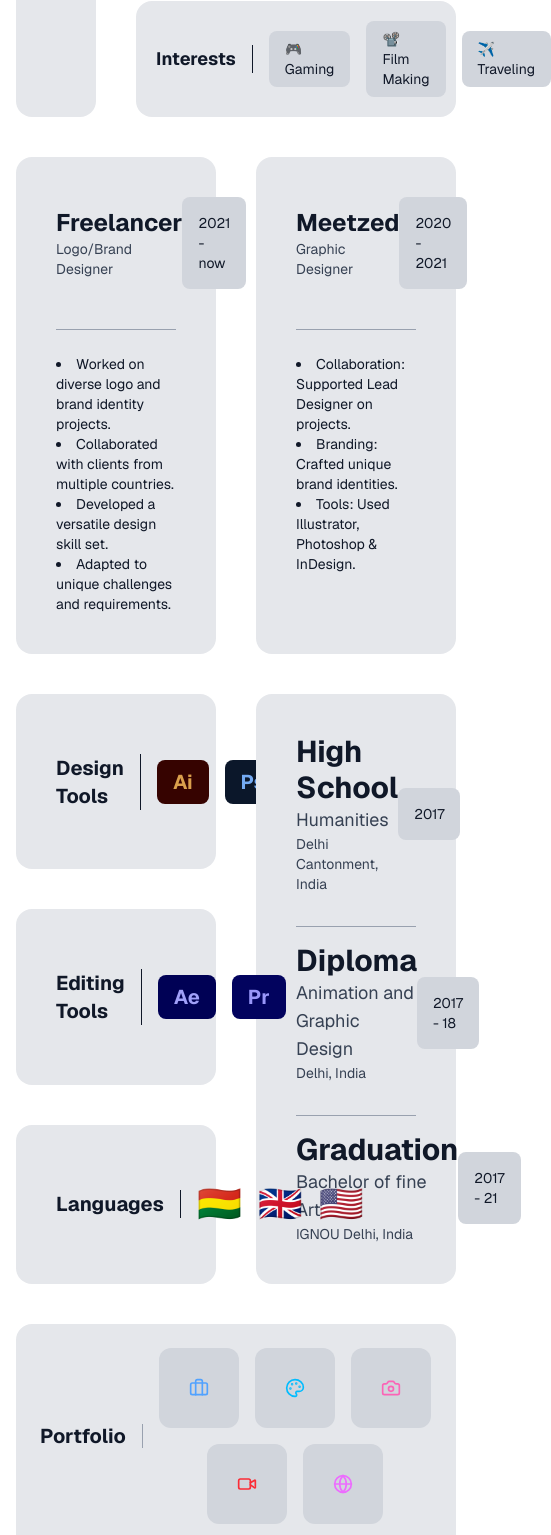
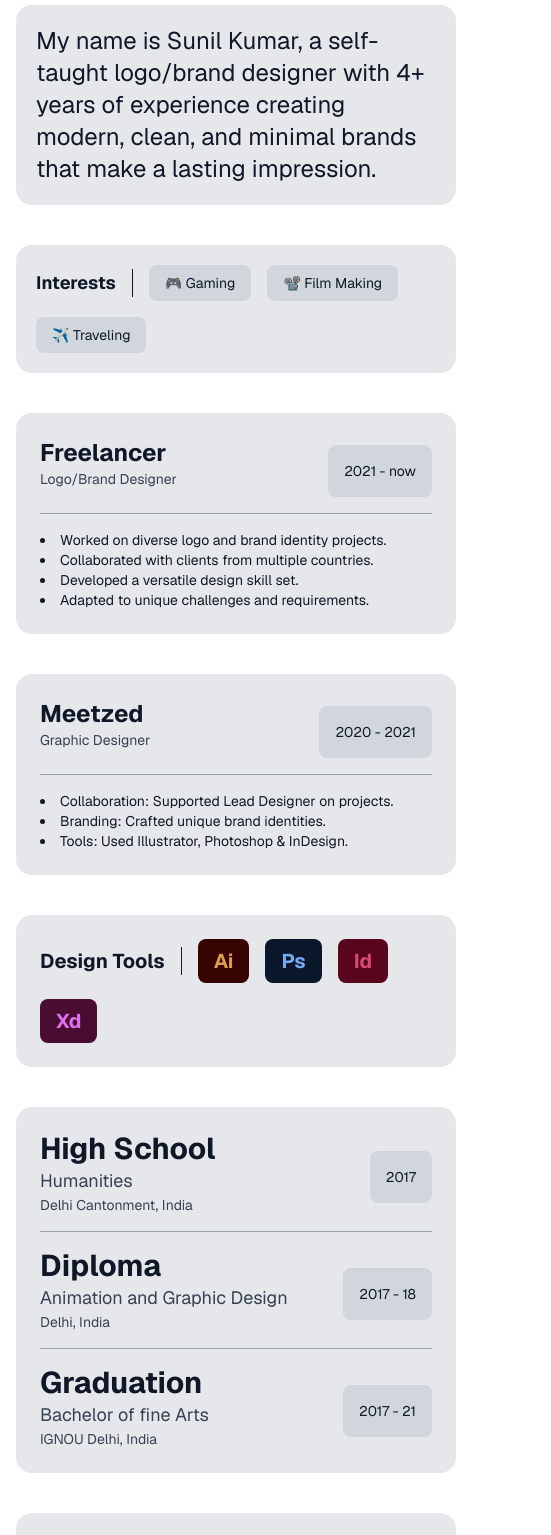
Before and after one commit to solartedaniers/example-portfolio, a Next.js app: page /en in a window 390 px wide. Shown: the part 431-1966 px from the top of the page, 551 px wide, since content can reach past the window. Built offline with nearby package versions, Linux system fonts and the light colour scheme.

Commit message:
SAjusto algunos iconos a responsive

```diff
--- a/src/app/[lang]/page.tsx
+++ b/src/app/[lang]/page.tsx
@@ -20,13 +20,11 @@ export default async function HomePage(props: { params: Promise<{ lang: Lang }>
   return (
     <div className="font-sans flex justify-center transition-colors duration-300
                     bg-white dark:bg-gray-900 text-gray-900 dark:text-white min-h-screen p-4">
-      {/* Language & Theme Toggle */}
       <div className="fixed top-4 right-4 flex gap-2 z-50">
         <LanguageSwitcher currentLang={lang} />
         <ThemeToggle />
       </div>
 
-      {/* Main Grid */}
       <main className="grid grid-cols-12 container mt-20 gap-10 sm:grid-cols-6 md:grid-cols-8 lg:grid-cols-12">
         <AvatarSection />
         <IntroSection dict={dict} />
--- a/src/components/AvatarSection.tsx
+++ b/src/components/AvatarSection.tsx
@@ -4,8 +4,7 @@ import Image from "next/image";
 
 export default function AvatarSection() {
   return (
-    <span className="flex items-center justify-center col-span-3 row-span-2
-                     rounded-2xl overflow-hidden bg-gray-200 dark:bg-gray-800">
+    <span className="flex items-center justify-center col-span-12 sm:col-span-3 row-span-2 rounded-2xl overflow-hidden bg-gray-200 dark:bg-gray-800">
       <Image src="/avatar.jpg" alt="avatar" width={300} height={300} />
     </span>
   );
--- a/src/components/DesignTools.tsx
+++ b/src/components/DesignTools.tsx
@@ -8,8 +8,7 @@ interface DesignToolsProps {
 
 export default function DesignTools({ dict }: DesignToolsProps) {
   return (
-    <ul className="flex gap-4 items-center col-span-6 rounded-2xl
-                   bg-gray-200 dark:bg-gray-800 p-10">
+    <ul className="flex flex-wrap gap-4 items-center col-span-12 sm:col-span-6 rounded-2xl bg-gray-200 dark:bg-gray-800 p-6">
       <li className="text-gray-900 dark:text-white text-xl font-bold border-r pr-4">
         {dict.sections.designTools}
       </li>
--- a/src/components/DetailsSection.tsx
+++ b/src/components/DetailsSection.tsx
@@ -8,8 +8,7 @@ interface DetailItemProps {
 }
 
 const DetailItem: React.FC<DetailItemProps> = ({ value, icon }) => (
-  <span className="flex items-center gap-2 bg-gray-300 dark:bg-gray-900
-                   rounded-lg text-gray-900 dark:text-white text-sm px-4 py-2 whitespace-nowrap">
+  <span className="flex items-center gap-2 bg-gray-300 dark:bg-gray-900 rounded-lg text-gray-900 dark:text-white text-sm px-4 py-2 whitespace-nowrap">
     <span className="text-lg">{icon}</span> {value}
   </span>
 );
@@ -40,15 +39,12 @@ export default function DetailsSection({ dict }: DetailsSectionProps) {
 
   return (
     <section className="col-span-12 rounded-2xl bg-gray-200 dark:bg-gray-800 p-6 flex flex-col justify-center h-full">
-      <div className="flex items-center gap-4 mb-4">
-        {/* Título a la izquierda */}
+      <div className="flex flex-wrap items-center gap-4 mb-4">
         <h3 className="text-gray-900 dark:text-white text-xl font-bold">
           {details.title}
         </h3>
-        {/* Línea vertical */}
         <span className="h-6 w-px bg-gray-400 dark:bg-gray-600" />
-        {/* Iconos centrados */}
-        <div className="flex flex-1 justify-center gap-4 flex-wrap">
+        <div className="flex flex-1 justify-center flex-wrap gap-4">
           {detailItems.map((item) => (
             <DetailItem key={item.value} value={item.value} icon={item.icon} />
           ))}
--- a/src/components/EditingTools.tsx
+++ b/src/components/EditingTools.tsx
@@ -4,8 +4,7 @@ interface EditingToolsProps {
 
 export default function EditingTools({ dict }: EditingToolsProps) {
   return (
-    <ul className="flex gap-4 items-center col-span-6 rounded-2xl
-                   bg-gray-200 dark:bg-gray-800 p-10">
+    <ul className="flex flex-wrap gap-4 items-center col-span-12 sm:col-span-6 rounded-2xl bg-gray-200 dark:bg-gray-800 p-6">
       <li className="text-gray-900 dark:text-white text-xl font-bold border-r pr-4">
         {dict.sections.editingTools}
       </li>
--- a/src/components/EducationSection.tsx
+++ b/src/components/EducationSection.tsx
@@ -13,21 +13,20 @@ export default function EducationSection({ dict }: EducationSectionProps) {
   const edu = dict.sections.education;
 
   return (
-    <section className="flex flex-col gap-4 items-center col-span-6 row-span-3
-                        rounded-2xl bg-gray-200 dark:bg-gray-800 p-10">
+    <section className="flex flex-col gap-4 items-center col-span-12 sm:col-span-6 row-span-3 rounded-2xl bg-gray-200 dark:bg-gray-800 p-6">
       {Object.values(edu).map((item, idx) => (
         <article
           key={idx}
-          className={`flex items-center justify-between w-full ${
-            idx < Object.values(edu).length - 1 ? 'border-b border-gray-400 pb-8' : ''
+          className={`flex flex-wrap justify-between w-full items-center ${
+            idx < Object.values(edu).length - 1 ? 'border-b border-gray-400 pb-4' : ''
           }`}
         >
-          <span className="flex flex-col">
+          <div className="flex flex-col">
             <h2 className="text-gray-900 dark:text-white text-3xl font-bold">{item.title}</h2>
             <p className="text-gray-700 dark:text-gray-300 text-lg">{item.field}</p>
             <p className="text-gray-700 dark:text-gray-300 text-sm">{item.location}</p>
-          </span>
-          <span className="bg-gray-300 dark:bg-gray-900 rounded-lg text-gray-900 dark:text-white text-sm p-4">
+          </div>
+          <span className="bg-gray-300 dark:bg-gray-900 rounded-lg text-gray-900 dark:text-white text-sm p-4 mt-2 sm:mt-0">
             {item.period}
           </span>
         </article>
--- a/src/components/ExperienceCard.tsx
+++ b/src/components/ExperienceCard.tsx
@@ -11,17 +11,17 @@ interface ExperienceCardProps {
 
 export default function ExperienceCard({ data }: ExperienceCardProps) {
   return (
-    <article className="col-span-6 rounded-2xl bg-gray-200 dark:bg-gray-800 p-10">
-      <section className="flex items-center justify-between border-b border-gray-400 pb-10">
+    <article className="col-span-12 sm:col-span-6 rounded-2xl bg-gray-200 dark:bg-gray-800 p-6">
+      <section className="flex flex-wrap justify-between border-b border-gray-400 pb-4">
         <header className="flex flex-col">
           <h3 className="text-2xl font-bold text-gray-900 dark:text-white">{data.title}</h3>
           <p className="text-gray-700 dark:text-gray-300 text-sm">{data.role}</p>
         </header>
-        <span className="bg-gray-300 dark:bg-gray-900 rounded-lg text-gray-900 dark:text-white text-sm p-4">
+        <span className="bg-gray-300 dark:bg-gray-900 rounded-lg text-gray-900 dark:text-white text-sm p-4 mt-2 sm:mt-0">
           {data.period}
         </span>
       </section>
-      <ul className="list-disc list-inside text-gray-900 dark:text-white text-sm mt-6">
+      <ul className="list-disc list-inside text-gray-900 dark:text-white text-sm mt-4">
         {data.bullets.map((b) => (
           <li key={b}>{b}</li>
         ))}
--- a/src/components/InterestsSection.tsx
+++ b/src/components/InterestsSection.tsx
@@ -11,16 +11,14 @@ interface InterestsSectionProps {
 
 export default function InterestsSection({ dict }: InterestsSectionProps) {
   return (
-    <ul className="flex items-center col-span-9 gap-4 p-5 rounded-2xl
-                   bg-gray-200 dark:bg-gray-800">
+    <ul className="flex flex-wrap items-center col-span-12 sm:col-span-9 gap-4 p-5 rounded-2xl bg-gray-200 dark:bg-gray-800">
       <li className="text-gray-900 dark:text-white text-lg font-bold border-r pr-4">
         {dict.sections.interests.title}
       </li>
       {dict.sections.interests.items.map((item) => (
         <li
           key={item}
-          className="flex items-center bg-gray-300 dark:bg-gray-900 rounded-lg
-                     text-gray-900 dark:text-white text-sm px-4 py-2"
+          className="flex items-center justify-center bg-gray-300 dark:bg-gray-900 rounded-lg text-gray-900 dark:text-white text-sm px-4 py-2"
         >
           {item}
         </li>
--- a/src/components/IntroSection.tsx
+++ b/src/components/IntroSection.tsx
@@ -4,8 +4,7 @@ interface IntroSectionProps {
 
 export default function IntroSection({ dict }: IntroSectionProps) {
   return (
-    <p className="p-5 text-2xl text-gray-900 dark:text-white col-span-9
-                  rounded-2xl bg-gray-200 dark:bg-gray-800">
+    <p className="p-5 text-2xl text-gray-900 dark:text-white col-span-12 sm:col-span-9 rounded-2xl bg-gray-200 dark:bg-gray-800">
       {dict.intro}
     </p>
   );
--- a/src/components/LanguagesSection.tsx
+++ b/src/components/LanguagesSection.tsx
@@ -4,8 +4,7 @@ interface LanguagesSectionProps {
 
 export default function LanguagesSection({ dict }: LanguagesSectionProps) {
   return (
-    <ul className="flex gap-4 items-center col-span-6 rounded-2xl
-                   bg-gray-200 dark:bg-gray-800 p-10">
+    <ul className="flex flex-wrap gap-4 items-center col-span-12 sm:col-span-6 rounded-2xl bg-gray-200 dark:bg-gray-800 p-6">
       <li className="text-gray-900 dark:text-white text-xl font-bold border-r pr-4">
         {dict.sections.languages}
       </li>
--- a/src/components/PortfolioSection.tsx
+++ b/src/components/PortfolioSection.tsx
@@ -26,15 +26,12 @@ export default function PortfolioSection({ dict }: PortfolioSectionProps) {
 
   return (
     <section className="col-span-12 rounded-2xl bg-gray-200 dark:bg-gray-800 p-6 flex flex-col justify-center h-full">
-      <div className="flex items-center gap-4 mb-4">
-        {/* Título a la izquierda */}
+      <div className="flex flex-wrap items-center gap-4 mb-4">
         <h3 className="text-gray-900 dark:text-white text-xl font-bold">
           {dict.sections.portfolio.title}
         </h3>
-        {/* Línea vertical */}
         <span className="h-6 w-px bg-gray-400 dark:bg-gray-600" />
-        {/* Iconos centrados en el espacio restante */}
-        <div className="flex flex-1 justify-center gap-4 flex-wrap">
+        <div className="flex flex-1 justify-center flex-wrap gap-4">
           {icons.map((item, index) => (
             <div
               key={index}
```
Also changed, not shown: src/components/ThemeToggle.tsx (line endings or trailing spaces).
